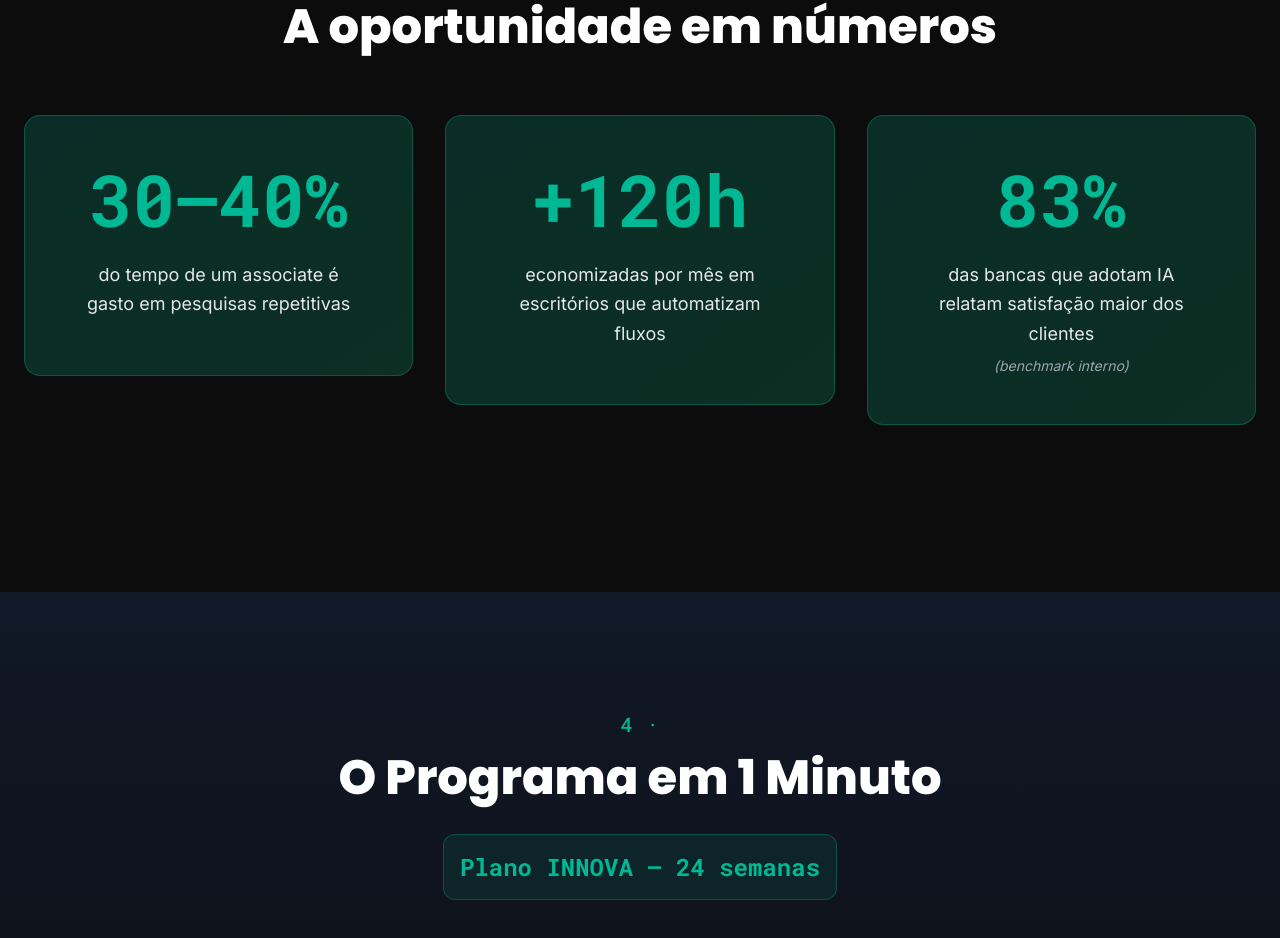
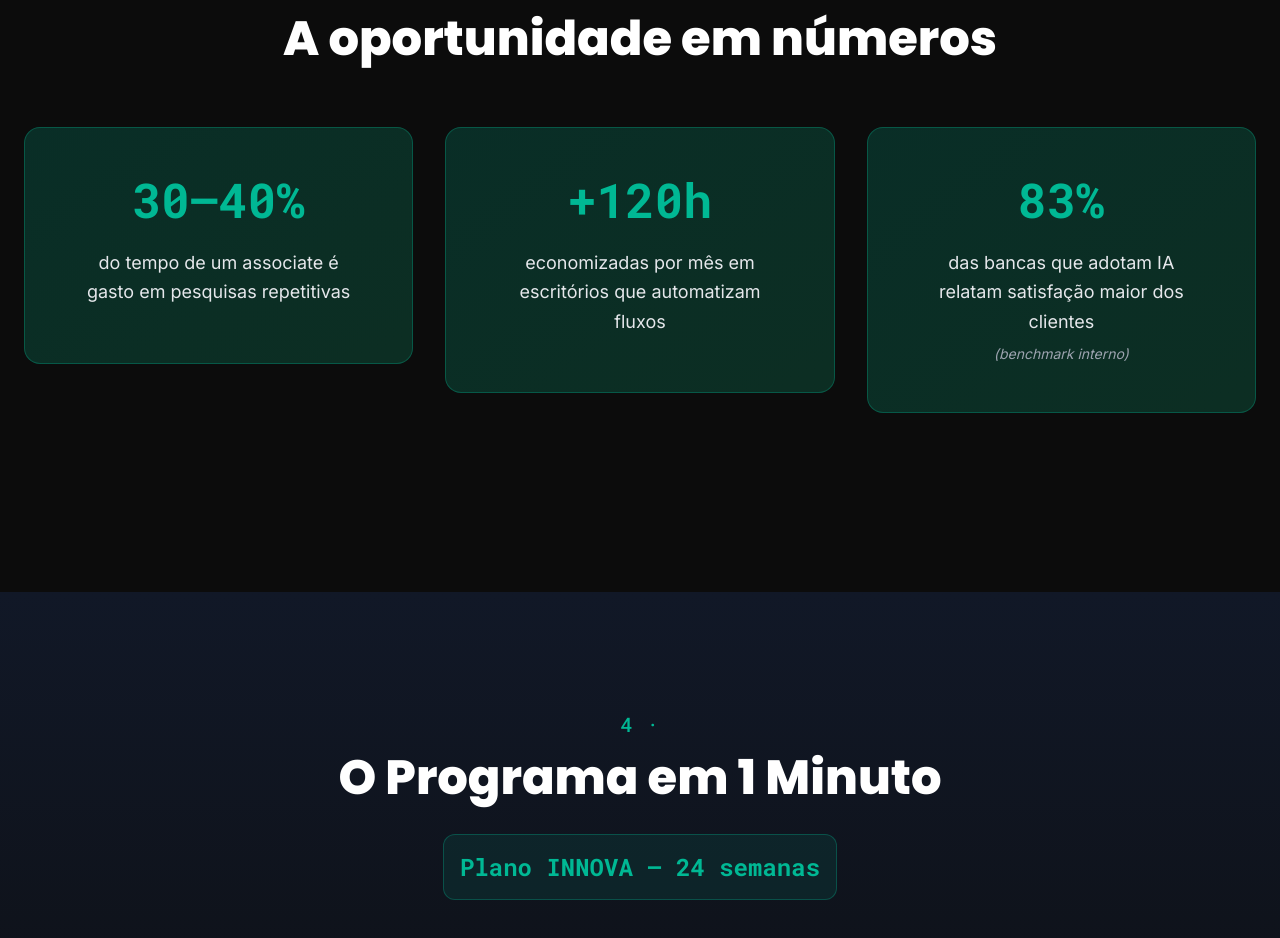
Before and after one commit to VanguardIA-Tech/vanguardia-ia-kickoff, a React (Vite) app: page / in a window 1280 px wide. Shown: the part 1808-2746 px from the top of the page. Built offline with nearby package versions, Linux system fonts and the light colour scheme.

Commit message:
Code edited in Lovable Code Editor
Edited UI in Lovable

```diff
--- a/src/components/StatsSection.tsx
+++ b/src/components/StatsSection.tsx
@@ -32,7 +32,7 @@ export const StatsSection = () => {
               style={{ animationDelay: `${index * 0.2}s` }}
             >
               <div className="bg-gradient-to-br from-vanguardia-green/20 to-emerald-500/20 border border-vanguardia-green/30 rounded-2xl p-12 hover:scale-105 transition-transform duration-300">
-                <div className="mono-text text-6xl md:text-7xl font-bold text-vanguardia-green mb-6">
+                <div className="mono-text text-4xl md:text-5xl font-bold text-vanguardia-green mb-6">
                   {stat.number}
                 </div>
                 <p className="body-text text-gray-200 mb-2">{stat.label}</p>
```
